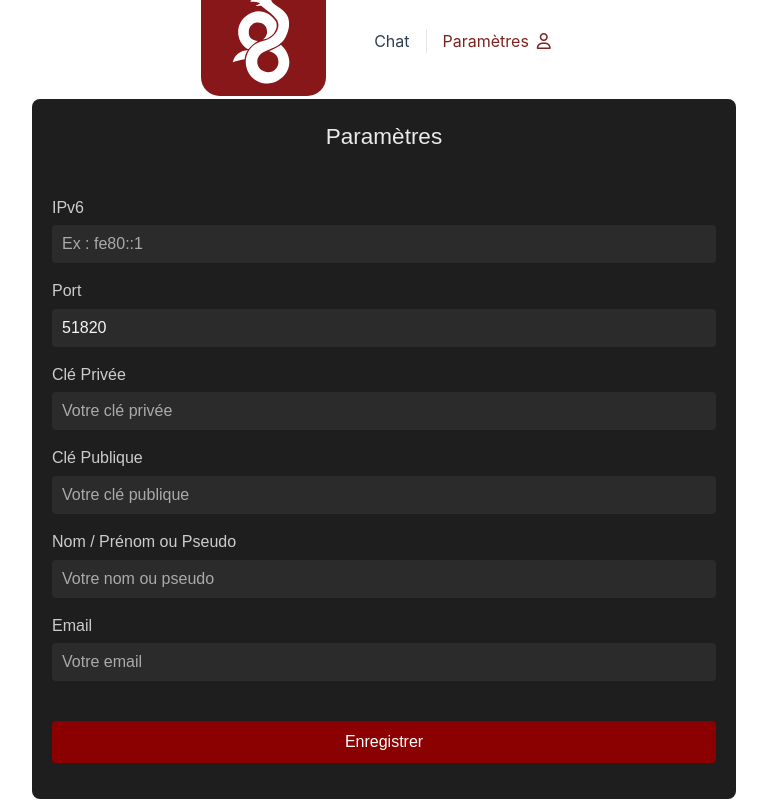
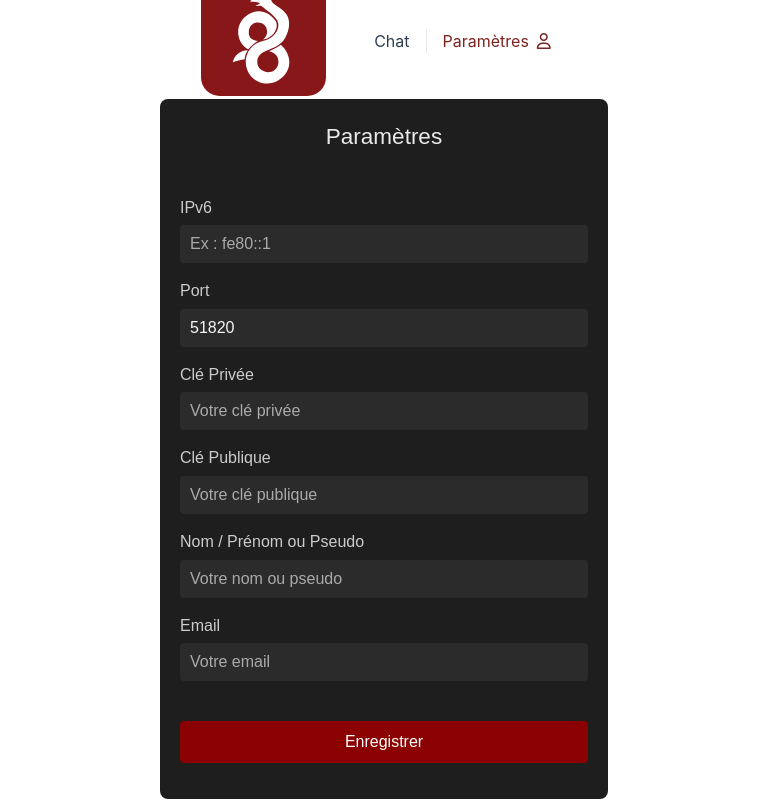
Before and after one commit to loouis-t/WireChat, a Vue app in the folder front/: page /settings in a window 1280 px wide. Shown: the whole page, without its empty margins (256-1023 px from the left). Built offline with nearby package versions, Linux system fonts and the light colour scheme; the HTML template or start-up script is replaced by a standard one.

Commit message:
[IMP] front: improvement of ui settings

```diff
--- a/front/src/views/SettingsView.vue
+++ b/front/src/views/SettingsView.vue
@@ -74,7 +74,7 @@ function saveSettings() {
 
 <style scoped>
 .settings-container {
-  width: 55vw;
+  width: 35vw;
   height: 75vh;
   background-color: #1e1e1e;
   border-radius: 8px;
@@ -109,6 +109,12 @@ function saveSettings() {
   font-size: 1rem;
 }
 
+.settings-form input:focus {
+  border: none;
+  outline: none;
+  background-color: #3b3b3b;
+}
+
 .settings-form input::placeholder {
   color: #aaa;
 }
```
